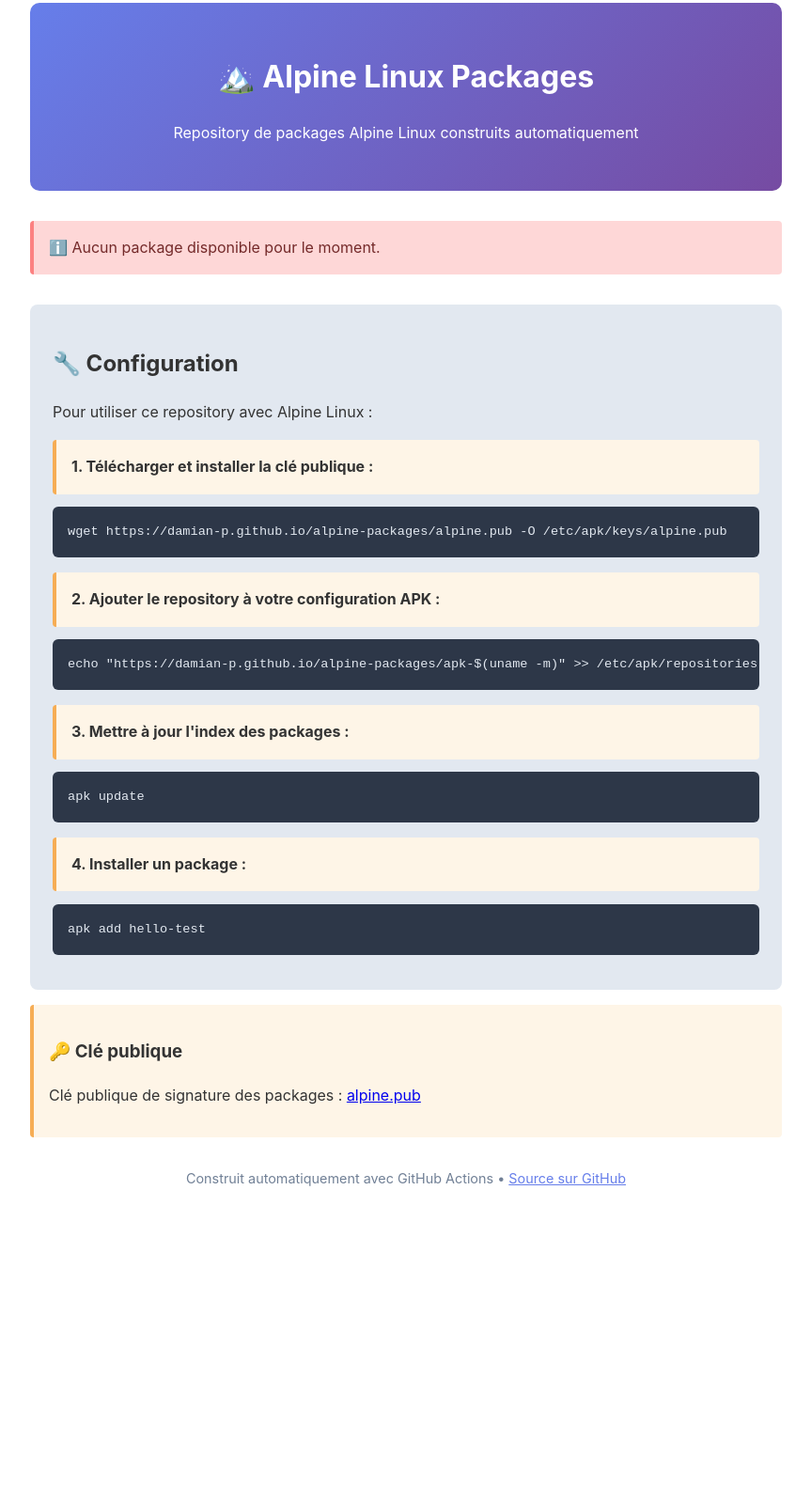
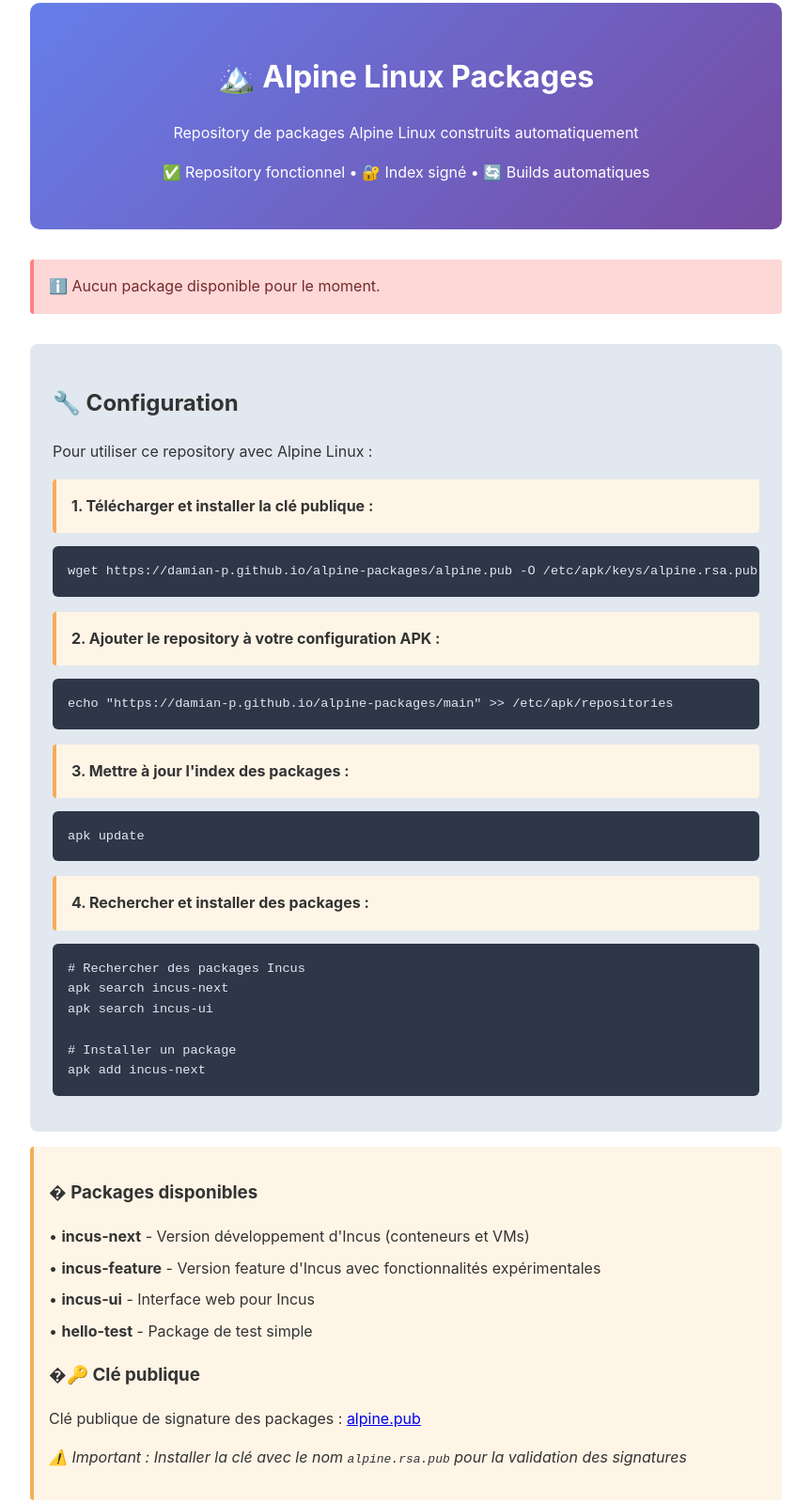
Before and after one commit to Damian-P/alpine-packages, a plain HTML site: page index.html in a window 1280 px wide. Shown: the part 29-1628 px from the top of the page at 94% size, without its empty margins (208-1071 px from the left). Before the commit the page ends 1341 px from the top, so only its background shows below. Drawn offline with Linux system fonts and the light colour scheme; no server answers.

```diff
--- a/index.html
+++ b/index.html
@@ -106,6 +106,7 @@
     <div class="header">
         <h1>🏔️ Alpine Linux Packages</h1>
         <p>Repository de packages Alpine Linux construits automatiquement</p>
+        <p>✅ Repository fonctionnel • 🔐 Index signé • 🔄 Builds automatiques</p>
     </div>
 
     <div id="packages-container">
@@ -119,12 +120,12 @@
         <div class="key-info">
             <strong>1. Télécharger et installer la clé publique :</strong>
         </div>
-        <pre>wget https://damian-p.github.io/alpine-packages/alpine.pub -O /etc/apk/keys/alpine.pub</pre>
+        <pre>wget https://damian-p.github.io/alpine-packages/alpine.pub -O /etc/apk/keys/alpine.rsa.pub</pre>
 
         <div class="key-info">
             <strong>2. Ajouter le repository à votre configuration APK :</strong>
         </div>
-        <pre>echo "https://damian-p.github.io/alpine-packages/apk-$(uname -m)" >> /etc/apk/repositories</pre>
+        <pre>echo "https://damian-p.github.io/alpine-packages/main" >> /etc/apk/repositories</pre>
 
         <div class="key-info">
             <strong>3. Mettre à jour l'index des packages :</strong>
@@ -132,14 +133,28 @@
         <pre>apk update</pre>
 
         <div class="key-info">
-            <strong>4. Installer un package :</strong>
+            <strong>4. Rechercher et installer des packages :</strong>
         </div>
-        <pre>apk add hello-test</pre>
+        <pre># Rechercher des packages Incus
+apk search incus-next
+apk search incus-ui
+
+# Installer un package
+apk add incus-next</pre>
     </div>
 
     <div class="key-info">
-        <h3>🔑 Clé publique</h3>
+        <h3>� Packages disponibles</h3>
+        <ul style="list-style: none; padding: 0; margin: 1rem 0;">
+            <li style="margin: 0.5rem 0;">• <strong>incus-next</strong> - Version développement d'Incus (conteneurs et VMs)</li>
+            <li style="margin: 0.5rem 0;">• <strong>incus-feature</strong> - Version feature d'Incus avec fonctionnalités expérimentales</li>
+            <li style="margin: 0.5rem 0;">• <strong>incus-ui</strong> - Interface web pour Incus</li>
+            <li style="margin: 0.5rem 0;">• <strong>hello-test</strong> - Package de test simple</li>
+        </ul>
+
+        <h3>�🔑 Clé publique</h3>
         <p>Clé publique de signature des packages : <a href="alpine.pub">alpine.pub</a></p>
+        <p><em>⚠️ Important : Installer la clé avec le nom <code>alpine.rsa.pub</code> pour la validation des signatures</em></p>
     </div>
 
     <footer style="text-align: center; margin-top: 2rem; color: #718096; font-size: 0.9rem;">
@@ -180,17 +195,28 @@
 
         async function discoverPackagesFallback() {
             const container = document.getElementById('packages-container');
-            const architectures = ['x86_64', 'aarch64'];
+            const architectures = ['x86_64'];  // Seul x86_64 est actuellement supporté
             const packages = {};
 
             for (const arch of architectures) {
                 packages[arch] = [];
 
-                // Essayer des packages connus
-                const knownPackages = ['hello-test-1.0.5-r1.apk'];
+                // Packages connus disponibles dans le repository
+                const knownPackages = [
+                    'hello-test-1.0.5-r1.apk',
+                    'incus-next-6.16.0-r4.apk',
+                    'incus-next-agent-6.16.0-r4.apk',
+                    'incus-next-client-6.16.0-r4.apk',
+                    'incus-ui-0.18.0-r3.apk',
+                    'incus-feature-6.12.0-r2.apk',
+                    'incus-feature-agent-6.12.0-r2.apk',
+                    'incus-feature-client-6.12.0-r2.apk'
+                ];
+
                 for (const pkg of knownPackages) {
                     try {
-                        const response = await fetch(`apk-${arch}/${pkg}`, { method: 'HEAD' });
+                        // Utiliser la nouvelle structure: main/x86_64/
+                        const response = await fetch(`main/${arch}/${pkg}`, { method: 'HEAD' });
                         if (response.ok) {
                             const size = response.headers.get('content-length');
                             packages[arch].push({
@@ -198,7 +224,8 @@
                                 version: pkg.match(/-([0-9][^-]*-r[0-9]*)/)?.[1] || 'unknown',
                                 filename: pkg,
                                 size: size ? parseInt(size) : 0,
-                                arch: arch
+                                arch: arch,
+                                url: `main/${arch}/${pkg}`  // URL complète pour le téléchargement
                             });
                         }
                     } catch (e) {
@@ -234,7 +261,7 @@
                             <li class="package-item">
                                 <div class="package-info">
                                     <div>
-                                        <a href="apk-${arch}/${pkg.filename}" class="package-link">${pkg.name}</a>
+                                        <a href="main/${arch}/${pkg.filename}" class="package-link">${pkg.name}</a>
                                         <div style="font-size: 0.8rem; color: #718096; margin-top: 0.2rem;">
                                             Version: ${pkg.version}
                                         </div>
```
Also changed, not shown: 4 other files.
